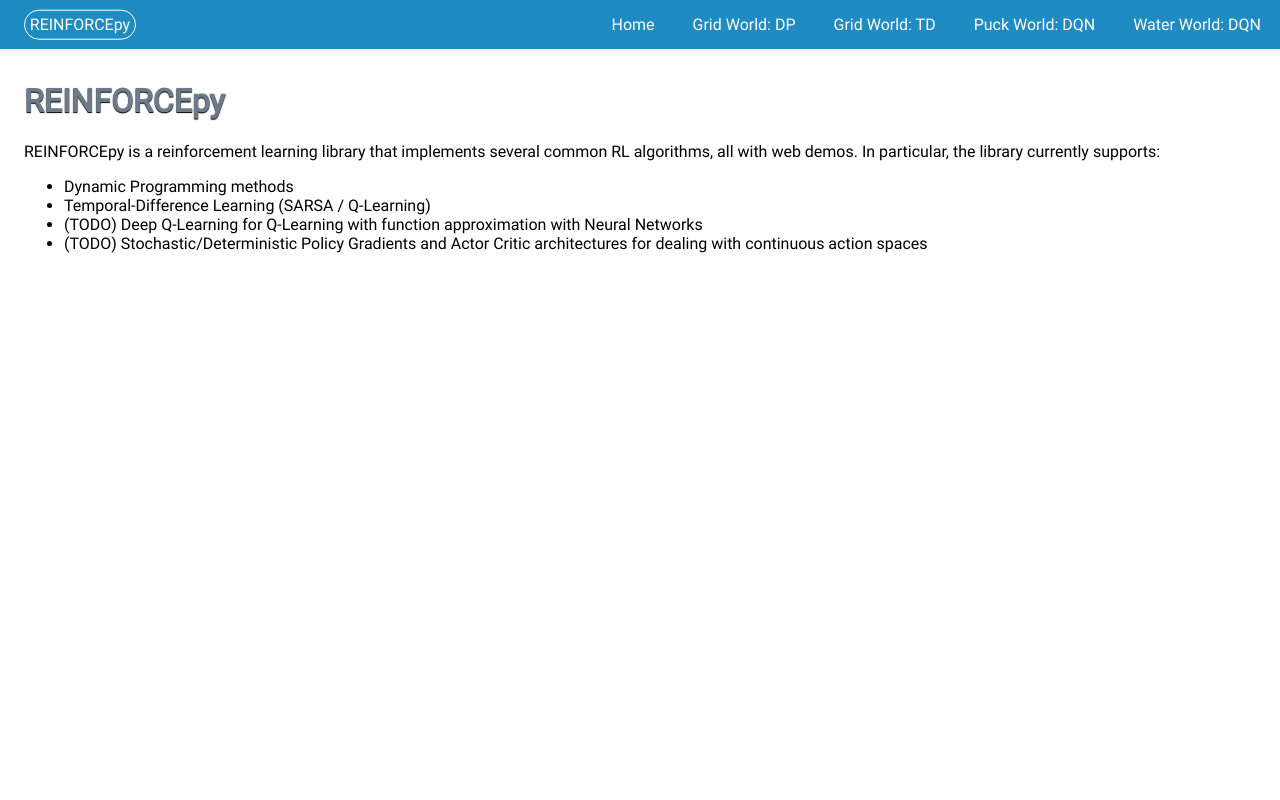
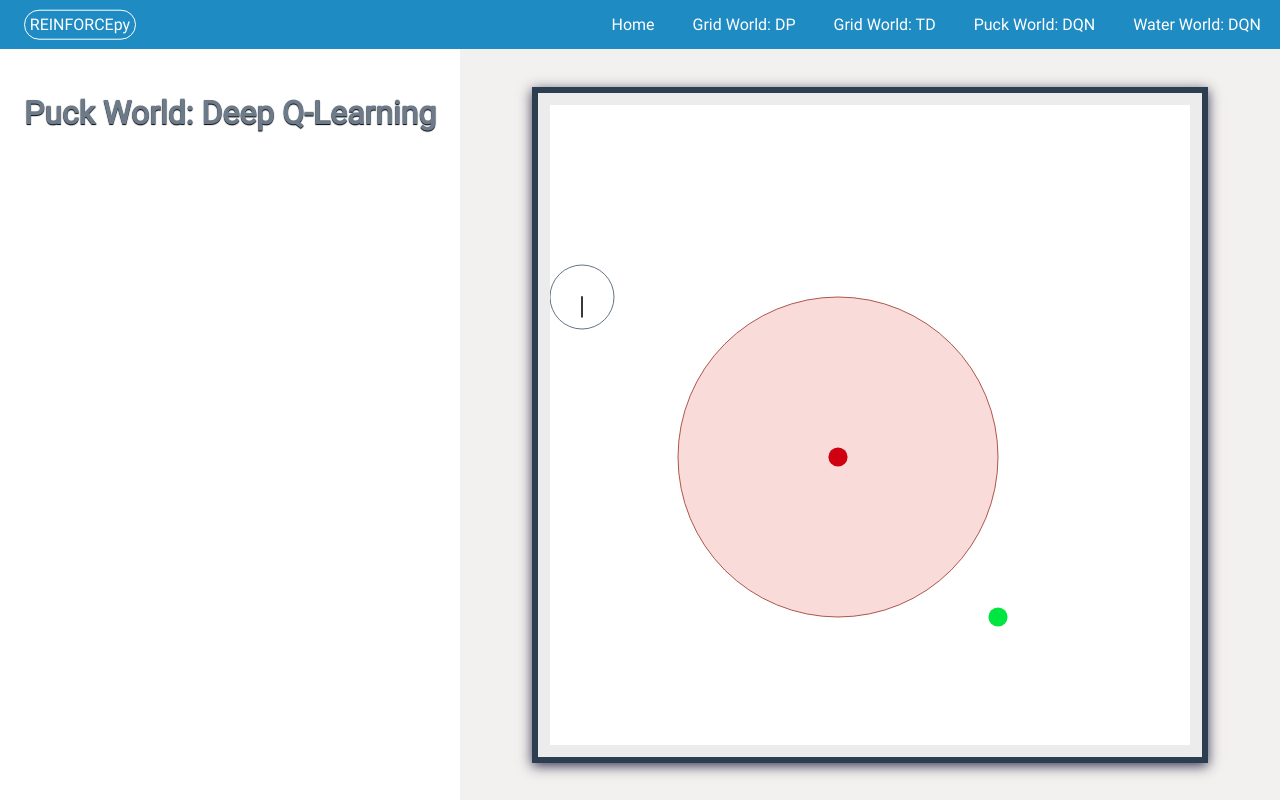
Before and after one commit to WinDerek/reinforce-py, a Vue app in the folder frontend/: page /#/puck_world/dqn in a window 1280 px wide. Before the commit this address led to /#/home. Built offline with nearby package versions, Linux system fonts and the light colour scheme.

Commit message:
Adds the basic UI for PuckWorld.

```diff
--- a/frontend/src/components/PuckWorld.vue
+++ b/frontend/src/components/PuckWorld.vue
@@ -1,7 +1,27 @@
 <template>
   <div class="puck-world">
     <div class="container">
-      <svg></svg>
+      <svg viewBox="0 0 1 1" style="background-color:white">
+        <!-- The puck -->
+        <circle :cx="puckWorldData.puckX" :cy="puckWorldData.puckY" :r="puckWorldData.puckRadius" stroke="#34495e" stroke-width="0.0012" fill="transparent" />
+        <line
+          fill="none"
+          stroke="#2e3131"
+          stroke-width="0.003"
+          stroke-linecap="round"
+          stroke-linejoin="round"
+          :x1="puckWorldData.puckX"
+          :y1="puckWorldData.puckY"
+          :x2="arrowHeadX"
+          :y2="arrowHeadY" />
+
+        <!-- The red target -->
+        <circle :cx="puckWorldData.redTargetX" :cy="puckWorldData.redTargetY" :r="puckWorldData.badRadius" fill="#f1a9a066" stroke="#96281b" stroke-width="0.0012" />
+        <circle :cx="puckWorldData.redTargetX" :cy="puckWorldData.redTargetY" :r="puckWorldData.redTargetRadius" fill="#cf000f" />
+
+        <!-- The green target -->
+        <circle :cx="puckWorldData.greenTargetX" :cy="puckWorldData.greenTargetY" :r="puckWorldData.greenTargetRadius" fill="#00e640" />
+      </svg>
     </div>
   </div>
 </template>
@@ -14,13 +34,13 @@ export default {
   },
   props: {
     puckWorldData: {
-      type: Object, //
+      type: Object, // puckX: 0.5, puckY: 0.5, puckRadius: 0.05, greenTargetX: 0.5, greenTargetY: 0.5, greenTargetRadius: 0.01, redTargetX: 0.5, redTargetY: 0.5, redTargetRadius: 0.01, badRadius: 0.25, action: 4
       required: true
     }
   },
   data: function () {
     return {
-
+      arrowRatio: 0.618
     }
   },
   created: function () {
@@ -28,6 +48,24 @@ export default {
   watch: {
   },
   computed: {
+    arrowHeadX () {
+      if ((this.puckWorldData.action == 1) || (this.puckWorldData.action == 3) || (this.puckWorldData.action == 0)) {
+          return this.puckWorldData.puckX;
+      } else if (this.puckWorldData.action == 2) {
+          return this.puckWorldData.puckX + this.arrowRatio * this.puckWorldData.puckRadius;
+      } else if (this.puckWorldData.action == 4) {
+          return this.puckWorldData.puckX - this.arrowRatio * this.puckWorldData.puckRadius;
+      }
+    },
+    arrowHeadY () {
+      if ((this.puckWorldData.action == 2) || (this.puckWorldData.action == 4) || (this.puckWorldData.action == 0)) {
+          return this.puckWorldData.puckY;
+      } else if (this.puckWorldData.action == 1) {
+          return this.puckWorldData.puckY - this.arrowRatio * this.puckWorldData.puckRadius;
+      } else if (this.puckWorldData.action == 3) {
+          return this.puckWorldData.puckY + this.arrowRatio * this.puckWorldData.puckRadius;
+      }
+    }
   },
   methods: {
   }
--- a/frontend/src/views/PuckWorldDqn.vue
+++ b/frontend/src/views/PuckWorldDqn.vue
@@ -7,7 +7,7 @@
     </div>
 
     <div class="puck-world-container">
-      <PuckWorld />
+      <PuckWorld :puck-world-data="puckWorldData" />
     </div>
   </div>
 </template>
@@ -22,6 +22,19 @@ export default {
   },
   data: function () {
     return {
+      puckWorldData: {
+        puckX: 0.05,
+        puckY: 0.3,
+        puckRadius: 0.05,
+        greenTargetX: 0.7,
+        greenTargetY: 0.8,
+        greenTargetRadius: 0.015,
+        redTargetX: 0.45,
+        redTargetY: 0.55,
+        redTargetRadius: 0.015,
+        badRadius: 0.25,
+        action: 3
+      }
     }
   },
   created () {
```
